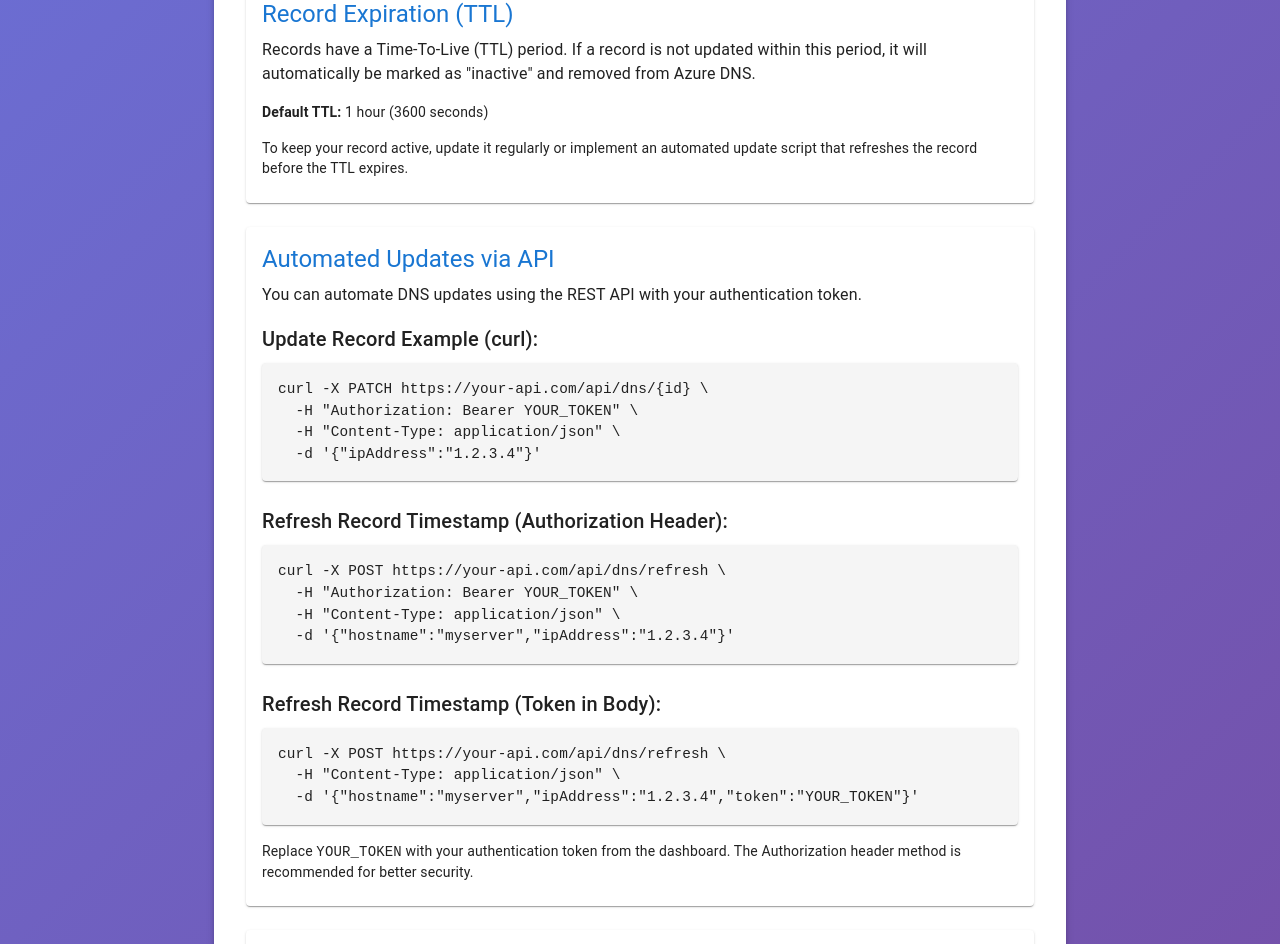
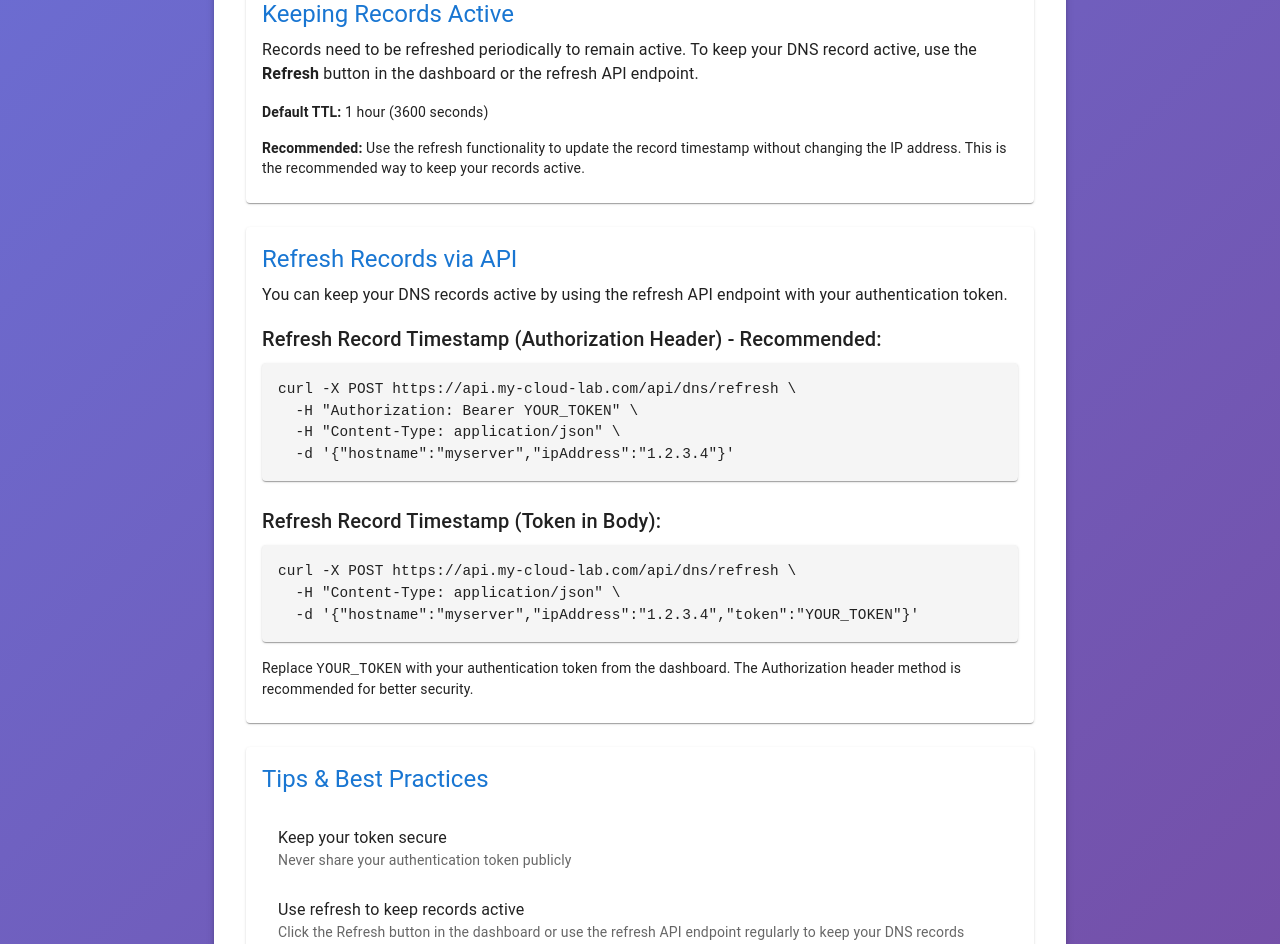
Before and after one commit to serbathome/ddns, a React (Vite) app in the folder frontend/: page /documentation in a window 1280 px wide. Shown: the part 1434-2378 px from the top of the page. Built offline with nearby package versions, Linux system fonts and the light colour scheme; sample sign-in values are in the browser's storage.

Commit message:
Update API URL in config and enhance documentation for record refresh process

```diff
--- a/frontend/src/config.js
+++ b/frontend/src/config.js
@@ -2,6 +2,6 @@ import { version } from "react";
 
 export const config = {
   domainName: 'my-cloud-lab.com',
-  apiUrl: 'https://backend.icyforest-8d63be1c.germanywestcentral.azurecontainerapps.io',
+  apiUrl: 'https://api.my-cloud-lab.com',
   version: '1.0.0'
 };
--- a/frontend/src/pages/DocumentationPage.jsx
+++ b/frontend/src/pages/DocumentationPage.jsx
@@ -176,18 +176,18 @@ export default function DocumentationPage() {
           <Card sx={{ mb: 3 }}>
             <CardContent>
               <Typography variant="h5" gutterBottom color="primary">
-                Record Expiration (TTL)
+                Keeping Records Active
               </Typography>
               <Typography variant="body1" paragraph>
-                Records have a Time-To-Live (TTL) period. If a record is not updated within this period,
-                it will automatically be marked as "inactive" and removed from Azure DNS.
+                Records need to be refreshed periodically to remain active. To keep your DNS record active,
+                use the <strong>Refresh</strong> button in the dashboard or the refresh API endpoint.
               </Typography>
               <Typography variant="body2" paragraph>
                 <strong>Default TTL:</strong> 1 hour (3600 seconds)
               </Typography>
               <Typography variant="body2">
-                To keep your record active, update it regularly or implement an automated update script
-                that refreshes the record before the TTL expires.
+                <strong>Recommended:</strong> Use the refresh functionality to update the record timestamp
+                without changing the IP address. This is the recommended way to keep your records active.
               </Typography>
             </CardContent>
           </Card>
@@ -196,27 +196,17 @@ export default function DocumentationPage() {
           <Card sx={{ mb: 3 }}>
             <CardContent>
               <Typography variant="h5" gutterBottom color="primary">
-                Automated Updates via API
+                Refresh Records via API
               </Typography>
               <Typography variant="body1" paragraph>
-                You can automate DNS updates using the REST API with your authentication token.
+                You can keep your DNS records active by using the refresh API endpoint with your authentication token.
               </Typography>
 
               <Typography variant="h6" sx={{ mt: 2, mb: 1 }}>
-                Update Record Example (curl):
+                Refresh Record Timestamp (Authorization Header) - Recommended:
               </Typography>
               <Paper sx={{ p: 2, bgcolor: '#f5f5f5', fontFamily: 'monospace', fontSize: '0.9rem' }}>
-                curl -X PATCH https://your-api.com/api/dns/&#123;id&#125; \<br/>
-                &nbsp;&nbsp;-H "Authorization: Bearer YOUR_TOKEN" \<br/>
-                &nbsp;&nbsp;-H "Content-Type: application/json" \<br/>
-                &nbsp;&nbsp;-d '&#123;"ipAddress":"1.2.3.4"&#125;'
-              </Paper>
-
-              <Typography variant="h6" sx={{ mt: 3, mb: 1 }}>
-                Refresh Record Timestamp (Authorization Header):
-              </Typography>
-              <Paper sx={{ p: 2, bgcolor: '#f5f5f5', fontFamily: 'monospace', fontSize: '0.9rem' }}>
-                curl -X POST https://your-api.com/api/dns/refresh \<br/>
+                curl -X POST https://api.my-cloud-lab.com/api/dns/refresh \<br/>
                 &nbsp;&nbsp;-H "Authorization: Bearer YOUR_TOKEN" \<br/>
                 &nbsp;&nbsp;-H "Content-Type: application/json" \<br/>
                 &nbsp;&nbsp;-d '&#123;"hostname":"myserver","ipAddress":"1.2.3.4"&#125;'
@@ -226,7 +216,7 @@ export default function DocumentationPage() {
                 Refresh Record Timestamp (Token in Body):
               </Typography>
               <Paper sx={{ p: 2, bgcolor: '#f5f5f5', fontFamily: 'monospace', fontSize: '0.9rem', mb: 2 }}>
-                curl -X POST https://your-api.com/api/dns/refresh \<br/>
+                curl -X POST https://api.my-cloud-lab.com/api/dns/refresh \<br/>
                 &nbsp;&nbsp;-H "Content-Type: application/json" \<br/>
                 &nbsp;&nbsp;-d '&#123;"hostname":"myserver","ipAddress":"1.2.3.4","token":"YOUR_TOKEN"&#125;'
               </Paper>
@@ -252,8 +242,8 @@ export default function DocumentationPage() {
                 </ListItem>
                 <ListItem>
                   <ListItemText
-                    primary="Set up automated updates"
-                    secondary="Use a cron job or scheduled task to update your IP address regularly"
+                    primary="Use refresh to keep records active"
+                    secondary="Click the Refresh button in the dashboard or use the refresh API endpoint regularly to keep your DNS records active"
                   />
                 </ListItem>
                 <ListItem>
```
